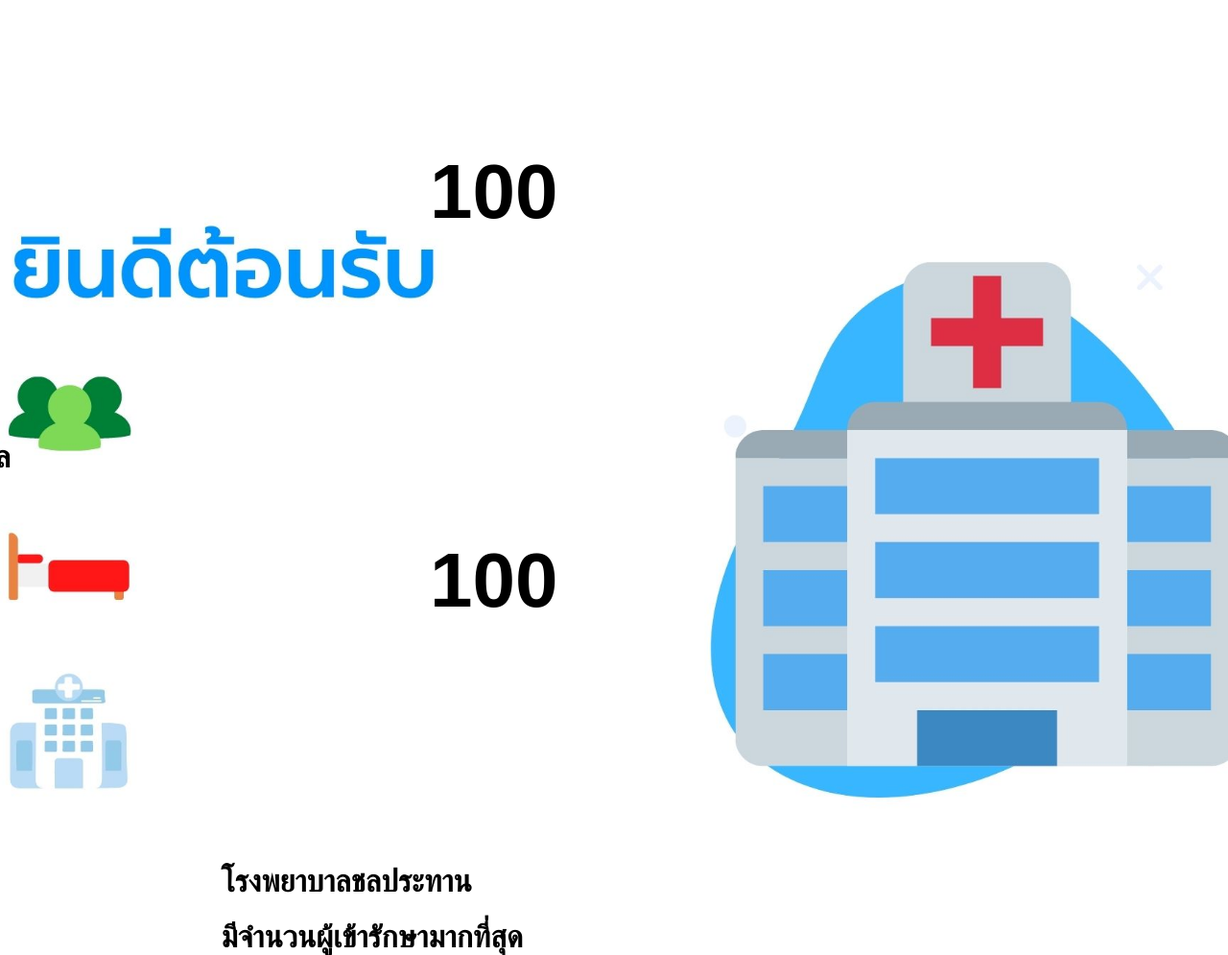
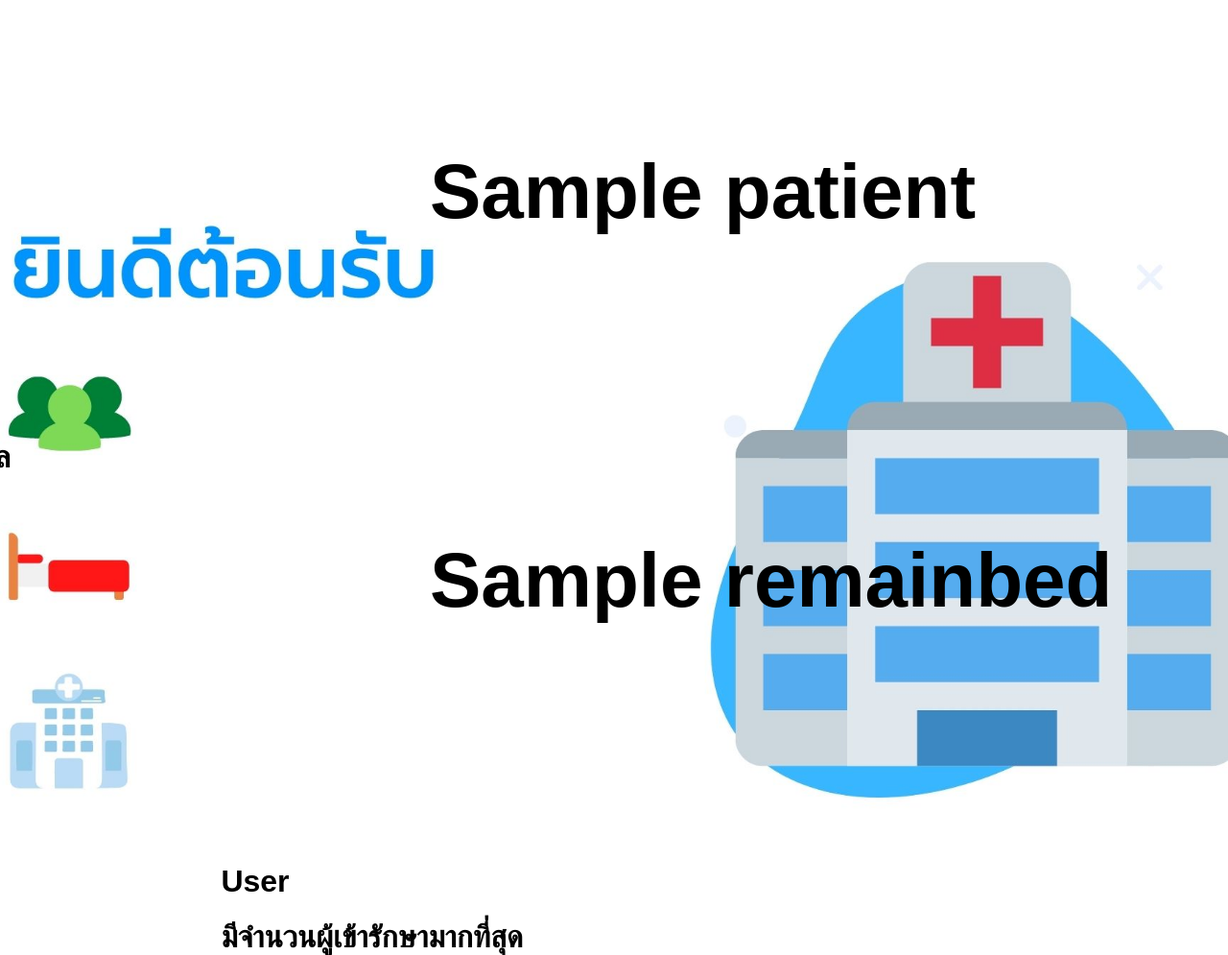
Before and after one commit to justPlai/hospitals-bed-services, a PHP site: template views/main/home.php in a window 1280 px wide; the page is wider, and only the part inside the window is pictured. Shown: that part at 96% size. Run offline with PHP 8.4, Linux system fonts and the light colour scheme; the template is opened without the code that fills it: most values are stand-ins (such as "Sample title", 1, 10 or a date in 2020).

Commit message:
updatehomepage

```diff
--- a/models/bedDetailModel.php
+++ b/models/bedDetailModel.php
@@ -271,7 +271,7 @@ class bedDetail
 
         return $countBedDetailList;
     }
-
+    //ผู้ป่วยทั้งหมด
     public static function count(){
         $hospitalList = hospital::getAll();
         $count = 0;
@@ -281,7 +281,7 @@ class bedDetail
 
         return $count;
     }
-
+    //โรงบาลที่มีผู้ป่วยมากสุด
     public static function topHospital(){
         $hospitalList = hospital::getAll();
         $hospital_id = 0;
--- a/models/bedModel.php
+++ b/models/bedModel.php
@@ -116,7 +116,7 @@ class bed
 
         return $count;
     }
-
+    //นับแต่ละโรงบาล
     public static function countList(){
         $hospitalList = hospital::getAll();
         $countBedList = [];
@@ -126,7 +126,7 @@ class bed
 
         return $countBedList;
     }
-
+    //นับเตียงทั้งหมด
     public static function count(){
         $hospitalList = hospital::getAll();
         $count = 0;
--- a/routes.php
+++ b/routes.php
@@ -15,6 +15,7 @@ function call($controller, $action)
             require_once("models/hospitalModel.php");
             require_once("api/hospital_api.php");
             require_once("models/bedModel.php");
+            require_once("models/bedDetailModel.php");
             $controller = new PagesController();
             break;
         case "account":
--- a/views/main/home.php
+++ b/views/main/home.php
@@ -25,7 +25,7 @@
 
         <div class="row">
             <div class="col" style="position: relative; margin-top:12%">
-                <h1 style="font-size:80px;margin-left:35%;">100</h1>
+                <h1 style="font-size:80px;margin-left:35%;"><?php echo $patient; ?></h1>
             </div>
             <div class="col" style="position: relative; margin-top:12%;right:20%;">
                 <h1>จำนวนผู้ป่วย</h1>
@@ -35,7 +35,7 @@
 
         <div class="row">
             <div class="col" style="position: relative; margin-top:5%">
-                <h1 style="font-size:80px;margin-left:35%;">100</h1>
+                <h1 style="font-size:80px;margin-left:35%;"><?php echo $remainbed; ?></h1>
             </div>
             <div class="col" style="position: relative; margin-top:5%;right:20%;">
                 <h1 >จำนวนเตียง</h1>
@@ -45,7 +45,7 @@
 
         <div class="row">
             <div class="col" style="position: relative; margin-top:7%;left:18%;">
-                <h1 >โรงพยาบาลชลประทาน</h1>
+                <h1 ><?php echo $mosthospitalname; ?></h1>
                 <h1 >มีจำนวนผู้เข้ารักษามากที่สุด</h1>
             </div>
         </div>
```
Also changed, not shown: controllers/pages_controller.php (+6 -2 lines).
